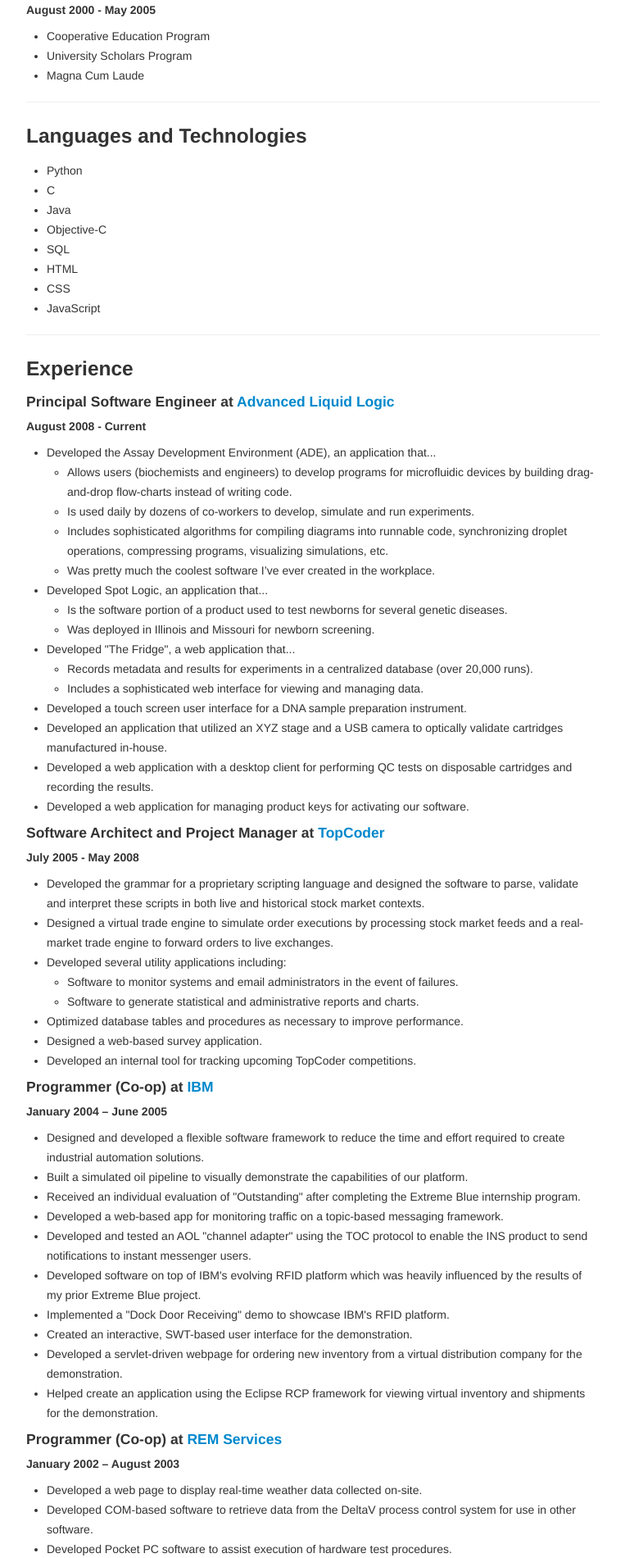
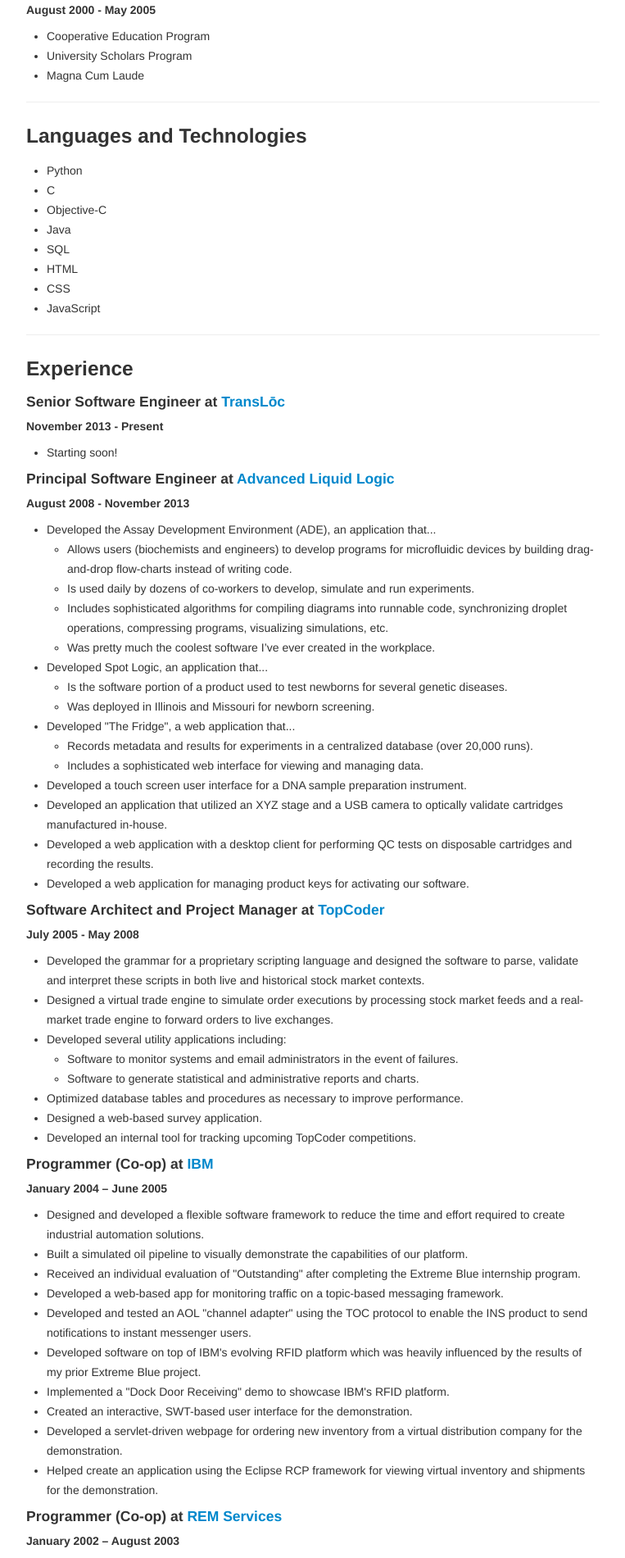
Before and after one commit to fogleman/OldWebsite, a Python web app: template www/templates/resume.html in a window 1280 px wide. Shown: the part 452-2353 px from the top of the page at 82% size, without its empty margins (258-1021 px from the left). Run offline with Jinja, Linux system fonts and the light colour scheme; the template is opened without the code that fills it, so the values that code supplies are empty; some libraries are stand-ins or nearby versions.

Commit message:
updated to new Flask-WTF; updated resume and index

```diff
--- a/www/forms.py
+++ b/www/forms.py
@@ -1,4 +1,4 @@
-from flask.ext.wtf import Form, TextField, validators
+from wtforms import Form, TextField, validators
 
 class CommentForm(Form):
     text = TextField('Comment', [validators.Required()])
--- a/www/templates/index.html
+++ b/www/templates/index.html
@@ -4,7 +4,7 @@
     <div>
         <h3>About Me</h3>
         <p class="lead" style="text-align: justify;">
-            Hello! My name is Michael Fogleman. I am a Principal Software Engineer at <a href="http://www.liquid-logic.com/">Advanced Liquid Logic</a>. I love programming and am usually busy with one of many <a href="{{ url_for('projects') }}">personal projects</a>. My favorite programming languages are Python and C, though I also have significant <a href="{{ url_for('resume') }}">experience</a> with several other languages and technologies. I like gardening, photography, '80s music, space exploration and all kinds of food.
+            Hello! My name is Michael Fogleman. I live in Cary, NC and I am a Senior Software Engineer at <a href="http://transloc.com/">TransL&#x014D;c</a>. I love programming and am usually busy with one of many <a href="{{ url_for('projects') }}">personal projects</a>. My favorite programming languages are Python, C and Objective-C, though I also have significant <a href="{{ url_for('resume') }}">experience</a> with several other languages and technologies. I like gardening, photography, '80s music, space exploration and all kinds of food.
         </p>
     </div>
     <hr>
--- a/www/templates/resume.html
+++ b/www/templates/resume.html
@@ -21,8 +21,8 @@
     <ul>
         <li>Python</li>
         <li>C</li>
+        <li>Objective-C</li>
         <li>Java</li>
-        <li>Objective-C</li>
         <li>SQL</li>
         <li>HTML</li>
         <li>CSS</li>
@@ -30,8 +30,13 @@
     </ul>
     <hr>
     <h3>Experience</h3>
+    <h4>Senior Software Engineer at <a href="http://transloc.com/">TransL&#x014D;c</a></h4>
+    <h5>November 2013 - Present</h5>
+    <ul>
+        <li>Starting soon!</li>
+    </ul>
     <h4>Principal Software Engineer at <a href="http://www.liquid-logic.com/">Advanced Liquid Logic</a></h4>
-    <h5>August 2008 - Current</h5>
+    <h5>August 2008 - November 2013</h5>
     <ul>
         <li>Developed the Assay Development Environment (ADE), an application that...</li>
         <ul>
```
